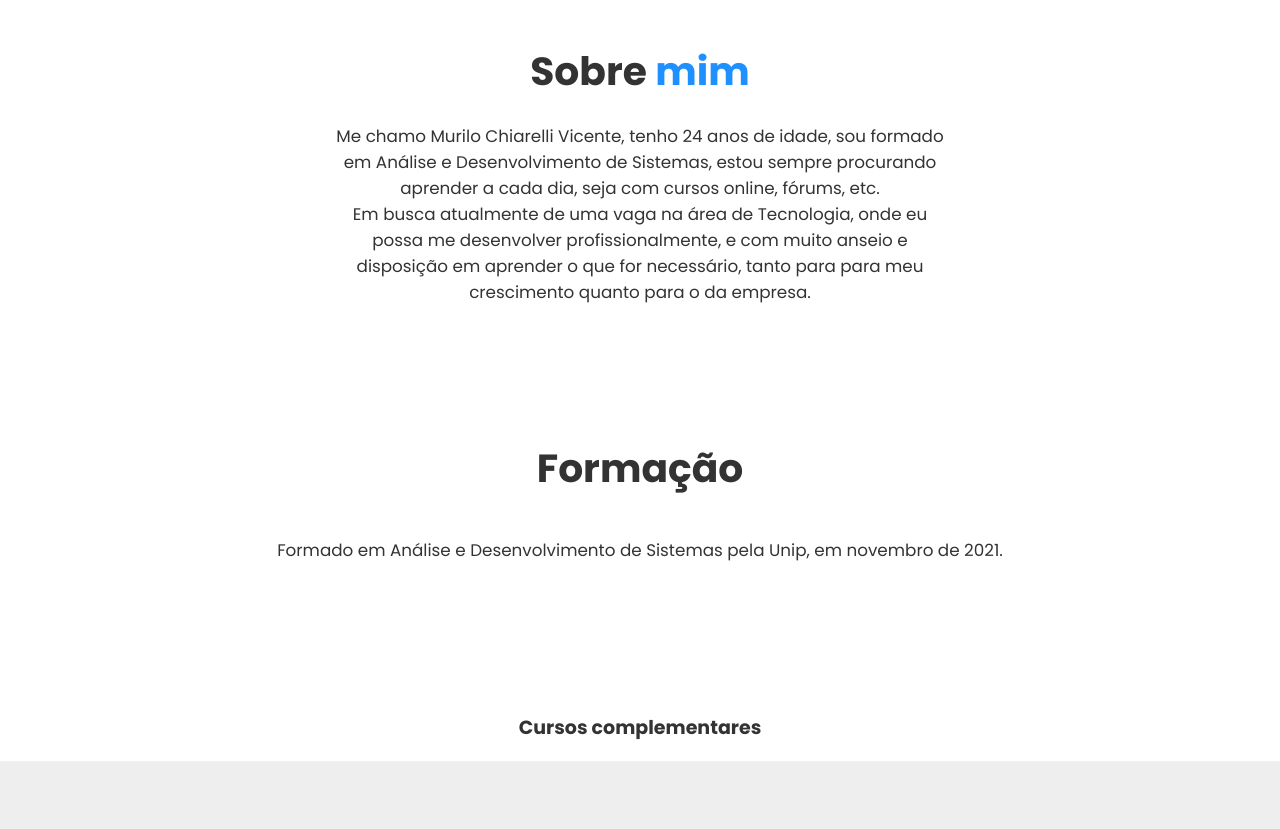
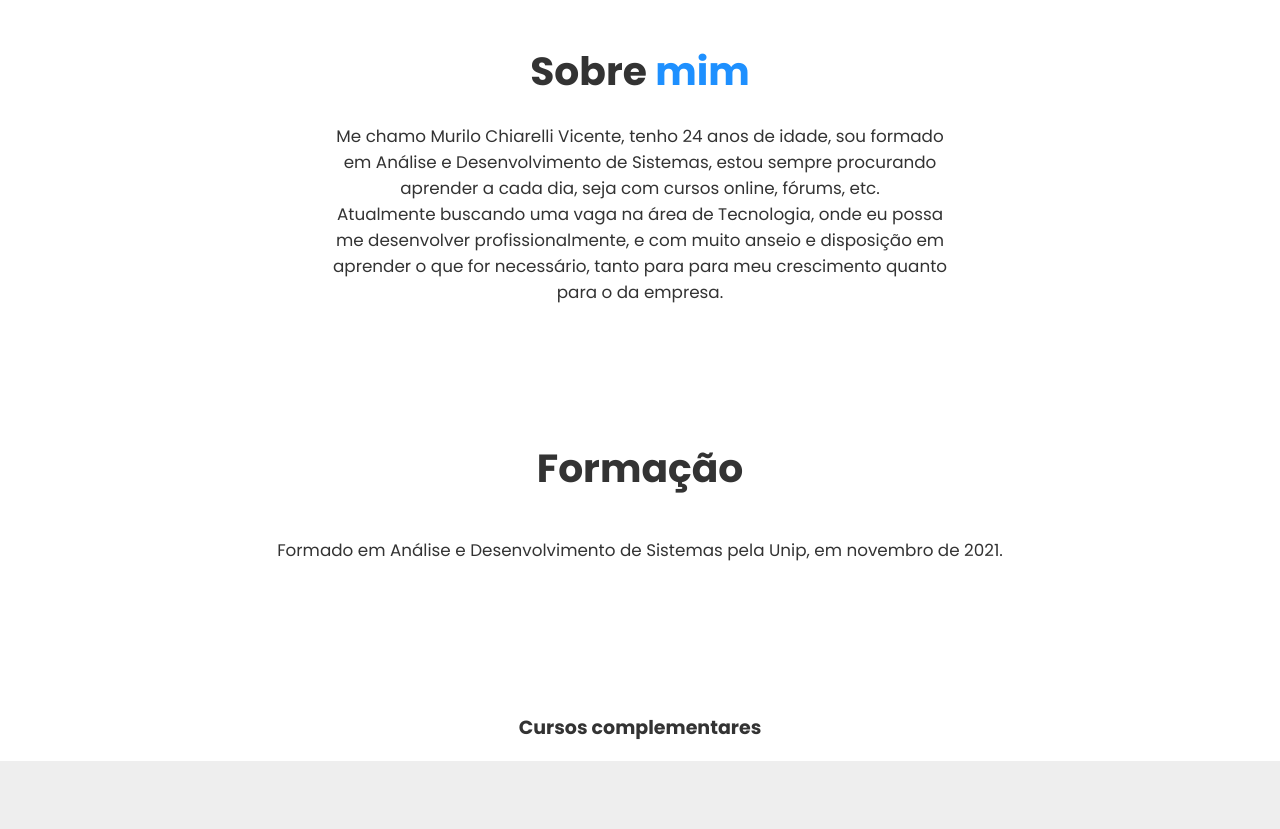
Before and after one commit to MuriloVicente/MyPortfolio, a plain HTML site: page index.html in a window 1280 px wide. Shown: the part 960-1789 px from the top of the page. Drawn offline with nearby package versions, Linux system fonts and the light colour scheme.

Commit message:
Pequena alteracao no texto sobre mim

```diff
--- a/index.html
+++ b/index.html
@@ -60,7 +60,7 @@
         <div>
             <h1 class="heading">Sobre <span>mim</span></h1>
             <p>Me chamo Murilo Chiarelli Vicente, tenho 24 anos de idade, sou formado em Análise e Desenvolvimento de Sistemas,
-                estou sempre procurando aprender a cada dia, seja com cursos online, fórums, etc.<br> Em busca atualmente de uma vaga na área de Tecnologia, onde eu
+                estou sempre procurando aprender a cada dia, seja com cursos online, fórums, etc.<br> Atualmente buscando uma vaga na área de Tecnologia, onde eu
                 possa me desenvolver profissionalmente, e com muito anseio e disposição em aprender o que for necessário, tanto para
                 para meu crescimento quanto para o da empresa.
 
```
